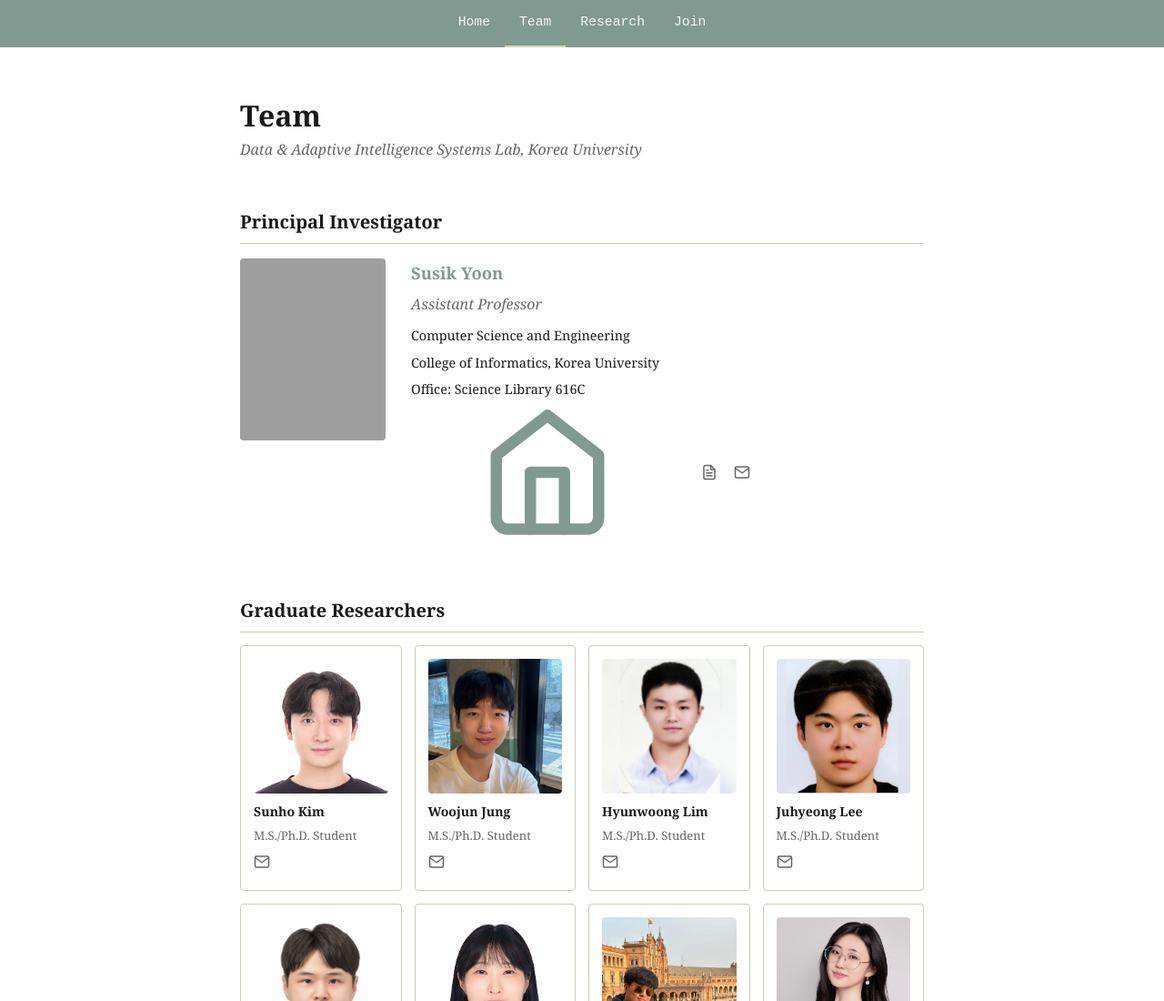
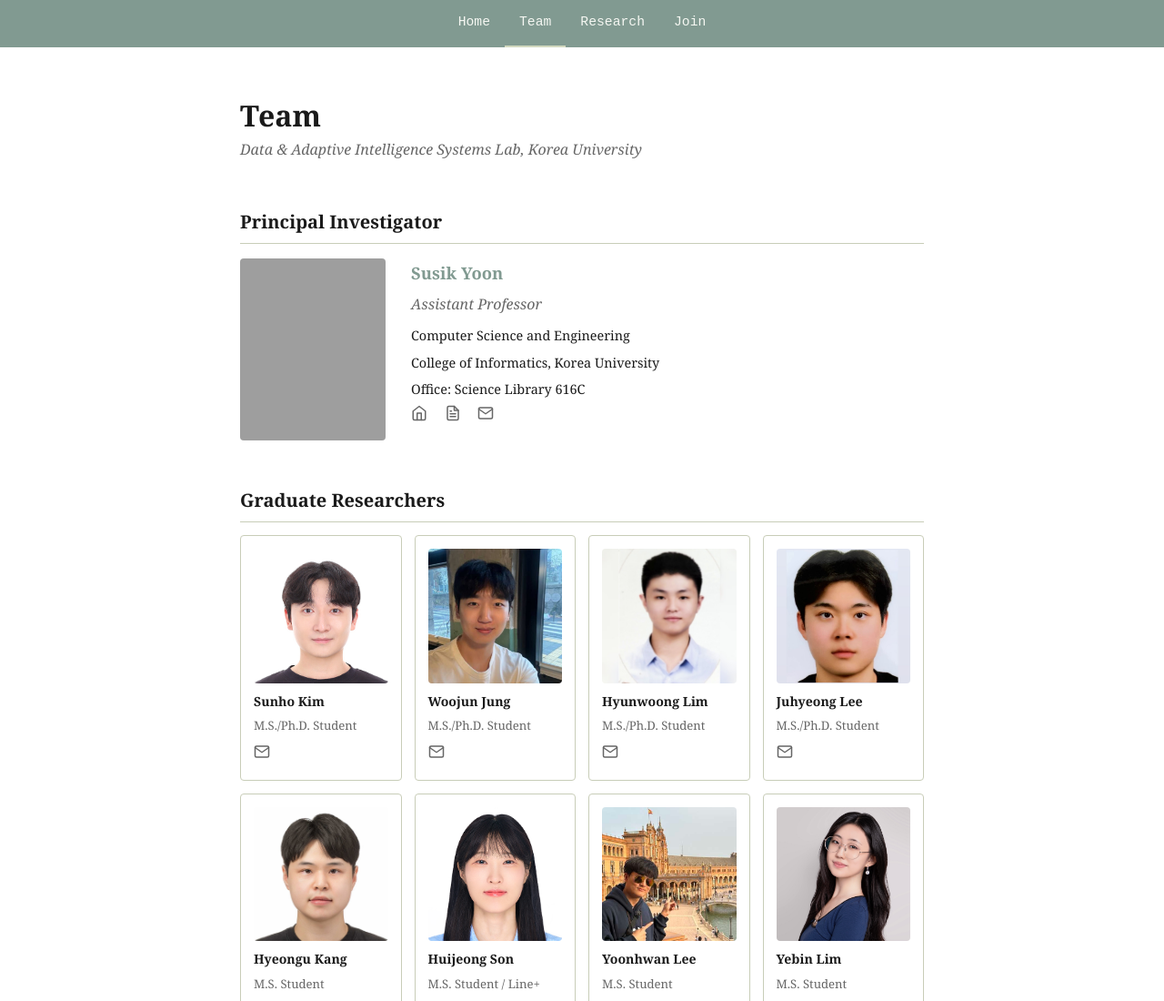
Before and after one commit to dais-ku-host/dais-ku-host.github.io, a plain HTML site: page team.html in a window 1280 px wide. Shown: the top 1100 px of the page at 91% size. Drawn offline with Linux system fonts and the light colour scheme; grey boxes are pictures that could not be loaded.

Commit message:
Add homepage icon styles to styles.css

```diff
--- a/styles.css
+++ b/styles.css
@@ -209,14 +209,14 @@ a:hover { text-decoration: underline; }
 }
 
 /* ---- Icons ---- */
-.email-icon, .cv-icon {
+.email-icon, .cv-icon, .homepage-icon {
     color: var(--muted);
     display: inline-block;
     margin-top: 4px;
     transition: color 0.2s;
 }
-.email-icon:hover, .cv-icon:hover { color: var(--accent); }
-.email-icon svg, .cv-icon svg { width: 18px; height: 18px; }
+.email-icon:hover, .cv-icon:hover, .homepage-icon:hover { color: var(--accent); }
+.email-icon svg, .cv-icon svg, .homepage-icon svg { width: 18px; height: 18px; }
 
 /* ---- Join page extras ---- */
 ul { padding-left: 20px; margin: 8px 0 16px; }
```
